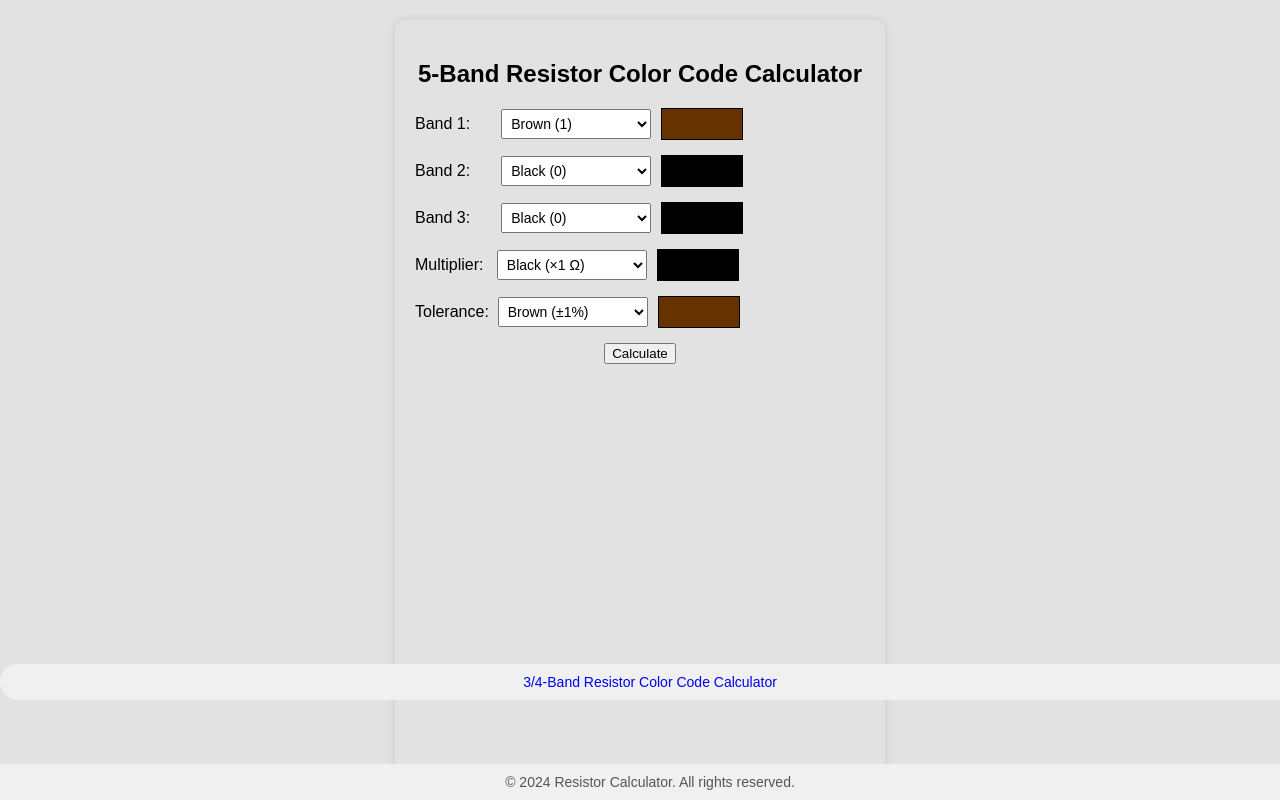
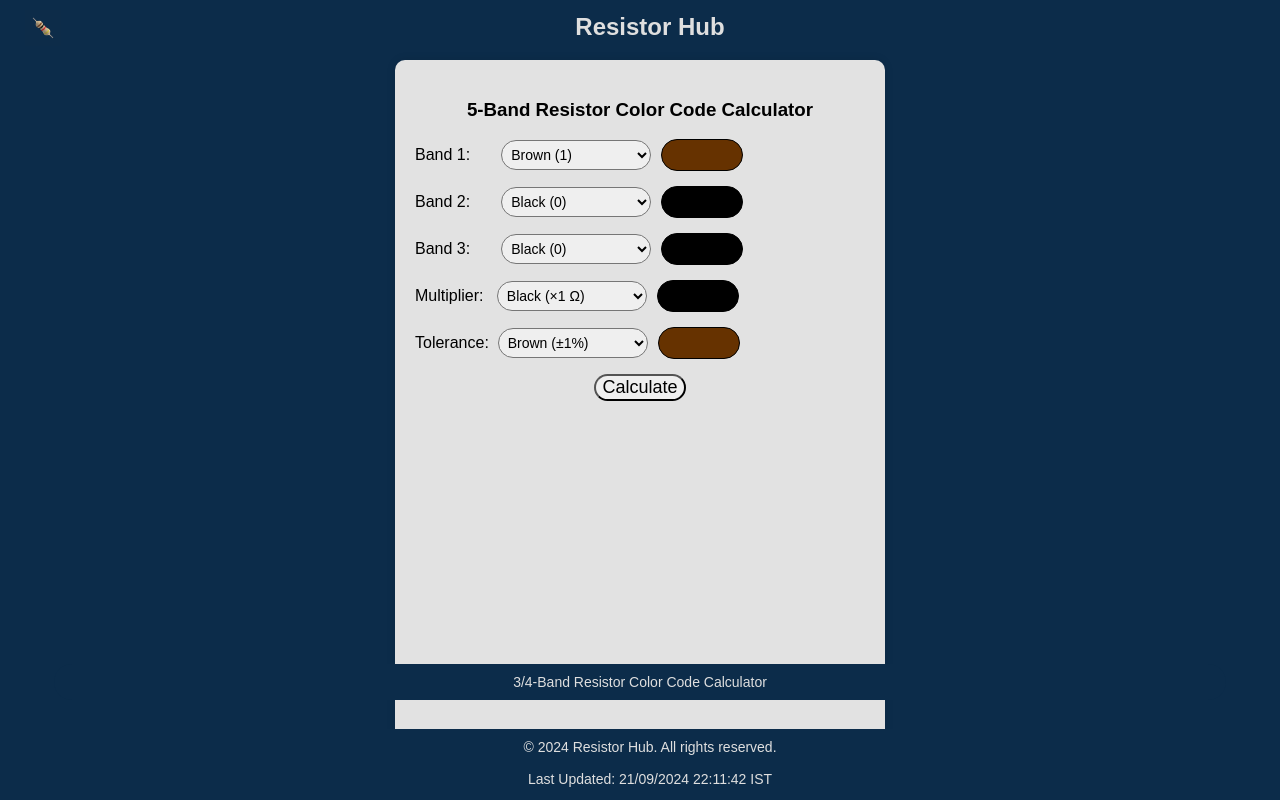
Before and after one commit to roniui/resistor, a plain HTML site: page 5band.html in a window 1280 px wide. Drawn offline with Linux system fonts and the light colour scheme.

Commit message:
Update 5band.html

```diff
--- a/5band.html
+++ b/5band.html
@@ -5,6 +5,7 @@
     <meta name="viewport" content="width=device-width, initial-scale=1.0">
     <title>5-Band Resistor Color Code Calculator</title>
     <style>
+
         body {
             font-family: Arial, sans-serif;
             display: flex;
@@ -12,13 +13,27 @@
             align-items: center;
             height: 100vh;
             margin: 0;
-            background-color: #e2e2e2;
-        }
+            background-color: #0c2c4a;
+            overflow: hidden;        }
+
+        header {
+            width: 100%;
+            background-color: #0c2c4a;
+            padding: 10px;
+            text-align: center;
+            font-size: 24px;
+            color: #dfdfdf;
+            position: fixed;
+            top: 3px;
+            left: 0;
+                    }
+
+
 
         #band3html {
 
-            width: 100%;
-            background-color: #f0f0f0;
+            width: 90%;
+            background-color: #0c2c4a;
             padding: 10px;
             border-radius: 50px;
             text-align: center;
@@ -26,19 +41,19 @@
             color: #555;
             position: fixed;
             bottom: 100px;
-            left: 0;
+
 
 
         }
         footer {
             width: 100%;
-            background-color: #f0f0f0;
+            background-color: #0c2c4a;
             padding: 10px;
             text-align: center;
             font-size: 14px;
-            color: #555;
+            color: #dfdfdf;
             position: fixed;
-            bottom: 0;
+            bottom: 3px;
             left: 0;
         }
         .calculator {
@@ -46,7 +61,7 @@
             border-radius: 10px;
             box-shadow: 0 0 10px rgba(0, 0, 0, 0.1);
             padding: 20px;
-            height: 90%;
+            height: 80%;
             width: 450px;
             text-align: center;
         }
@@ -54,29 +69,43 @@
             margin-bottom: 15px;
             display: flex;
             align-items: center;
-        }
+
+                    }
         select {
             width: 150px;
             padding: 5px;
             margin-right: 10px;
             font-size: 14px;
+            border-radius: 50px;
         }
         .color-box {
             width: 80px;
             height: 30px;
             border: 1px solid #000;
             background-color: white;
+            border-radius: 50px;
         }
         .result {
             margin-top: 20px;
             font-size: 20px;
             font-weight: bold;
         }
+
+         .calculate {
+
+            border-radius: 50px;
+           font-size: 18px;        }
     </style>
 </head>
 <body>
+
+    <header>
+<b><img src="icon512×512.png" alt="" style="position: absolute; height: 36px; width: 36px; left: 25px; top: 7px;" > Resistor Hub</b>
+
+
+    </header>
     <div class="calculator">
-        <h2>5-Band Resistor Color Code Calculator</h2>
+        <h3>5-Band Resistor Color Code Calculator</h3>
 
         <!-- Band 1 Selector -->
         <div class="color-selector">
@@ -165,7 +194,7 @@
             <div id="colorBox5" class="color-box"></div>
         </div>
 
-        <button onclick="calculateResistance()">Calculate</button>
+        <button class="calculate" onclick="calculateResistance()">Calculate</button>
 
         <div class="result" id="result"></div>
     </div>
@@ -223,8 +252,8 @@
         window.onload = initializeColors;
     </script>
 
-    <div id="band3html"> <a href="./3band.html" style="text-decoration: none;">3/4-Band Resistor Color Code Calculator</a> </div>
+    <div id="band3html"> <a href="/band3.html" style="text-decoration: none; color: #dfdfdf;">3/4-Band Resistor Color Code Calculator</a> </div>
    <footer>
-        © 2024 Resistor Calculator. All rights reserved.</footer>
+    © 2024 Resistor Hub. All rights reserved.<br> <br> Last Updated: 21/09/2024 22:11:42 IST</footer>
 </body>
-                  </html>
+    </html>
```
